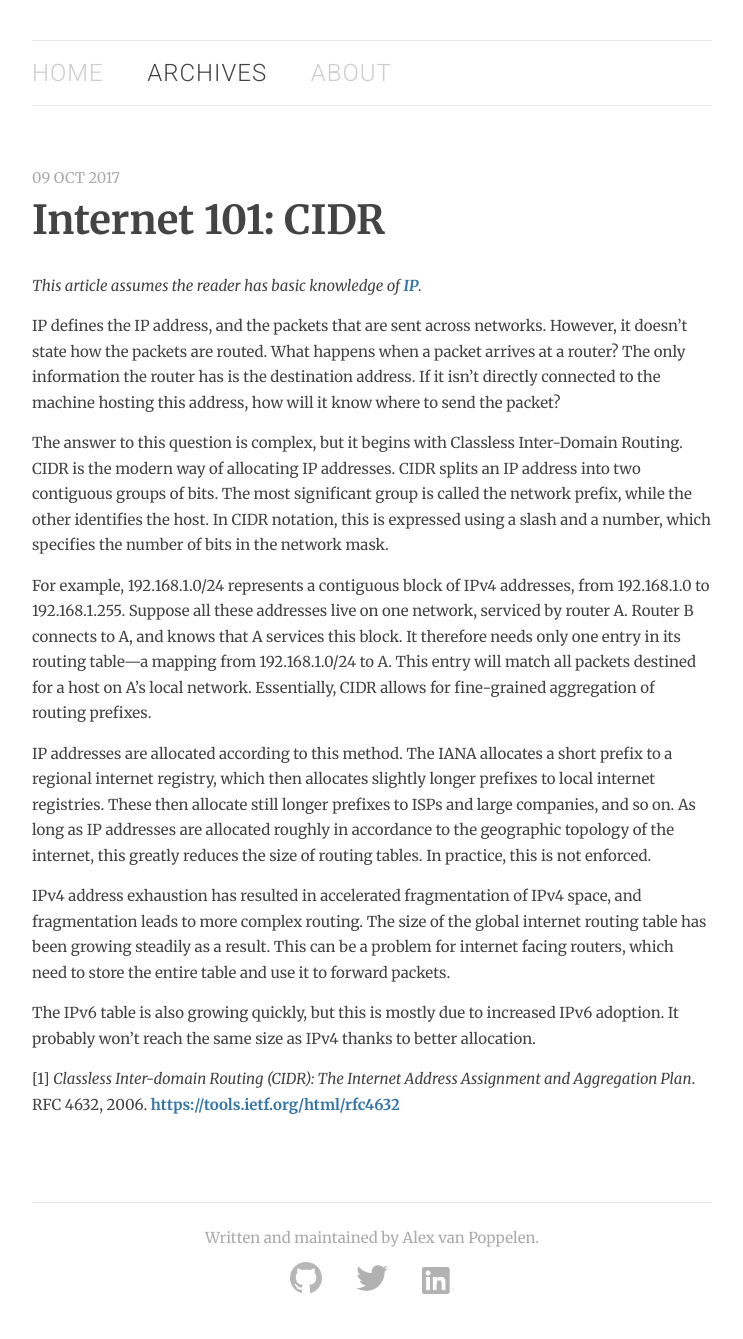
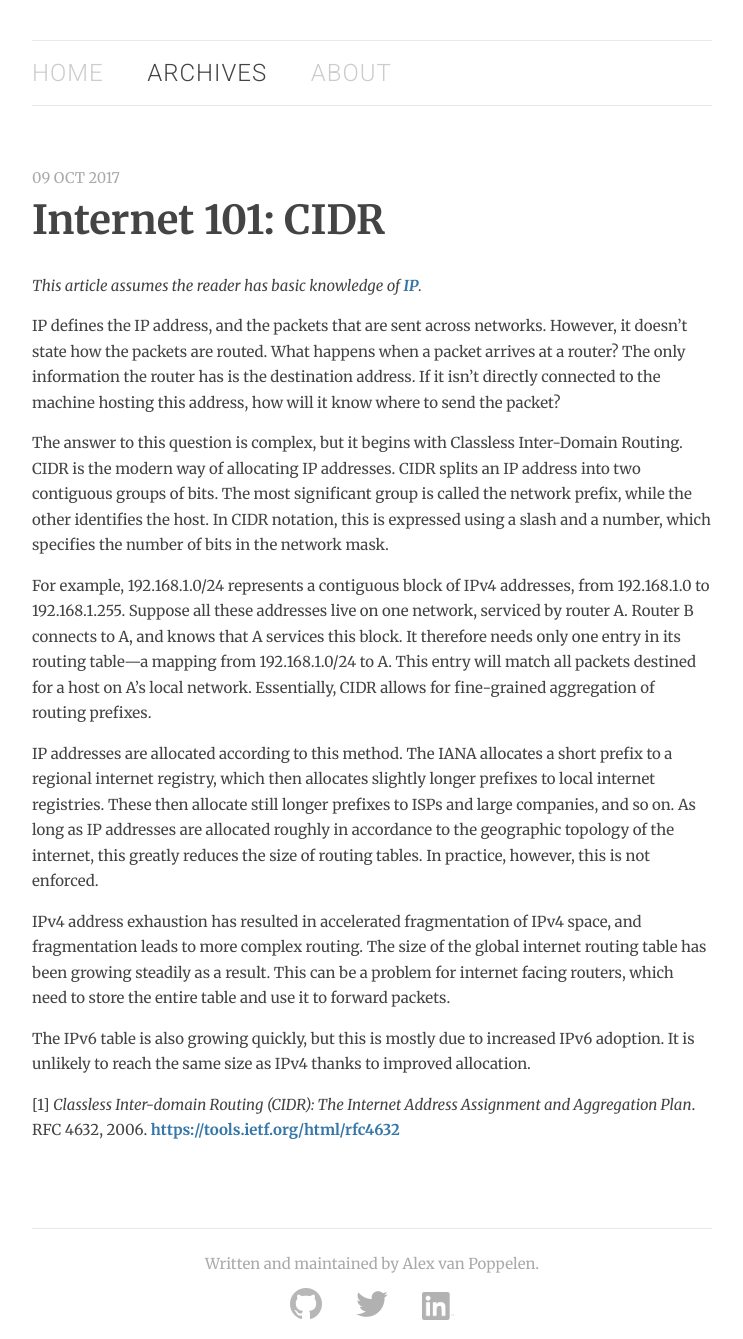
Before and after one commit to avanpo/avanpo.github.io, a Jekyll site: the page built from _posts/2017-10-09-cidr.md, in a window 1280 px wide. Shown: the whole page, without its empty margins (268-1011 px from the left). Built offline with Jekyll 4.4.1, drawn with Linux system fonts in a browser that asks for light colours; before the commit the page ends 1313 px from its top, so only the background shows below that.

Commit message:
Fix up last two psots

```diff
--- a/_posts/2017-10-09-cidr.md
+++ b/_posts/2017-10-09-cidr.md
@@ -11,10 +11,10 @@ The answer to this question is complex, but it begins with Classless Inter-Domai
 
 For example, 192.168.1.0/24 represents a contiguous block of IPv4 addresses, from 192.168.1.0 to 192.168.1.255. Suppose all these addresses live on one network, serviced by router A. Router B connects to A, and knows that A services this block. It therefore needs only one entry in its routing table---a mapping from 192.168.1.0/24 to A. This entry will match all packets destined for a host on A's local network. Essentially, CIDR allows for fine-grained aggregation of routing prefixes.
 
-IP addresses are allocated according to this method. The IANA allocates a short prefix to a regional internet registry, which then allocates slightly longer prefixes to local internet registries. These then allocate still longer prefixes to ISPs and large companies, and so on. As long as IP addresses are allocated roughly in accordance to the geographic topology of the internet, this greatly reduces the size of routing tables. In practice, this is not enforced.
+IP addresses are allocated according to this method. The IANA allocates a short prefix to a regional internet registry, which then allocates slightly longer prefixes to local internet registries. These then allocate still longer prefixes to ISPs and large companies, and so on. As long as IP addresses are allocated roughly in accordance to the geographic topology of the internet, this greatly reduces the size of routing tables. In practice, however, this is not enforced.
 
 IPv4 address exhaustion has resulted in accelerated fragmentation of IPv4 space, and fragmentation leads to more complex routing. The size of the global internet routing table has been growing steadily as a result. This can be a problem for internet facing routers, which need to store the entire table and use it to forward packets.
 
-The IPv6 table is also growing quickly, but this is mostly due to increased IPv6 adoption. It probably won't reach the same size as IPv4 thanks to better allocation.
+The IPv6 table is also growing quickly, but this is mostly due to increased IPv6 adoption. It is unlikely to reach the same size as IPv4 thanks to improved allocation.
 
 [1] *Classless Inter-domain Routing (CIDR): The Internet Address Assignment and Aggregation Plan*. RFC 4632, 2006. [https://tools.ietf.org/html/rfc4632](https://tools.ietf.org/html/rfc4632)
```
Also changed, not shown: _posts/2017-10-08-ip.md (+2 -0 lines).
